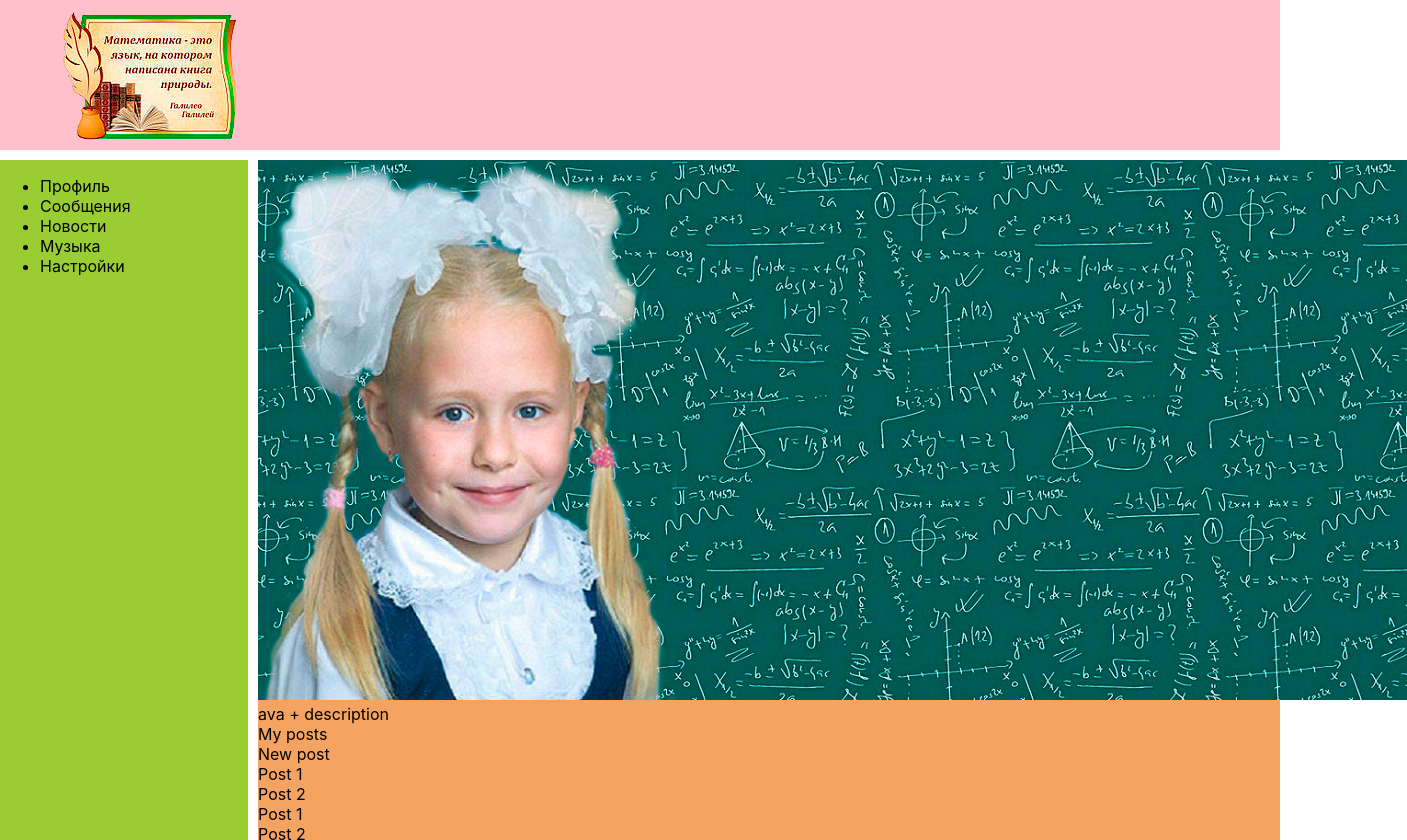
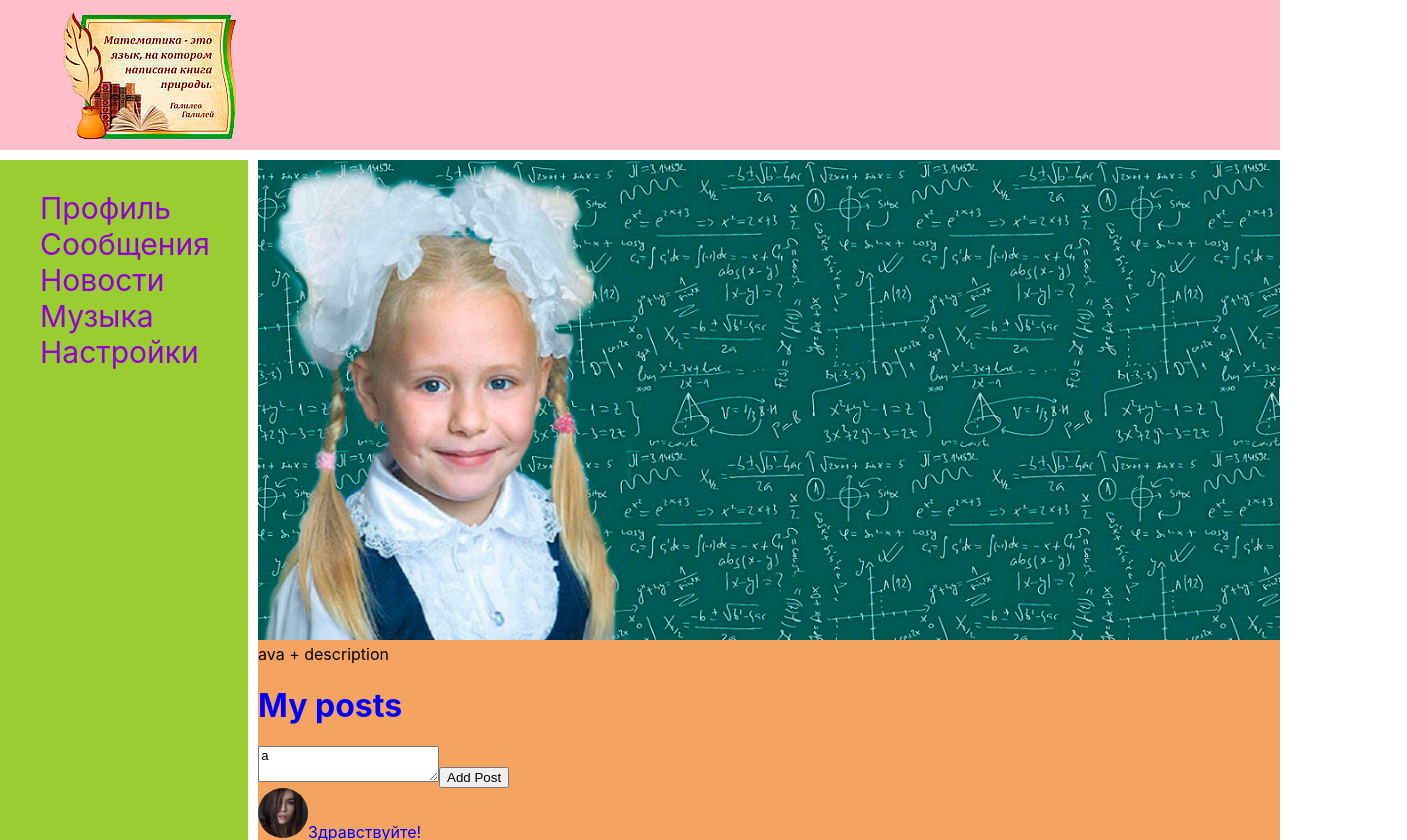
Before and after one commit to zerkalo70/lyubapidan, a React (Create React App) app: page / in a window 1280 px wide. Shown: the top 840 px of the page, 1407 px wide, since content can reach past the window. Built offline with nearby package versions, Linux system fonts and the light colour scheme.

Commit message:
lesson 18

```diff
--- a/src/Components/Navigation/nav.module.css
+++ b/src/Components/Navigation/nav.module.css
@@ -3,3 +3,9 @@
     grid-column: 1/2;
     background-color: yellowgreen;
 }
+
+ul {
+    list-style-type: none;
+    font-size: 30px;
+    color: darkviolet;
+}
--- a/src/Components/Profile/MyPosts/Post/post.module.css
+++ b/src/Components/Profile/MyPosts/Post/post.module.css
@@ -0,0 +1,5 @@
+.post img {
+    width: 50px;
+    height: 50px;
+    border-radius: 30px;
+}
--- a/src/Components/Profile/MyPosts/Post/post.tsx
+++ b/src/Components/Profile/MyPosts/Post/post.tsx
@@ -1,15 +1,16 @@
 import React from "react";
 import s from "./post.module.css";
+import Women1 from "./Women1.jpg"
 
-function Post() {
+type PropsType = {
+    message: string
+}
+
+function Post(props: PropsType) {
     return (
                 <div className={s.post}>
-                    <div>
-                        Post 1
-                    </div>
-                    <div>
-                        Post 2
-                    </div>
+                    <img src={Women1} alt="iso"/>
+                        {props.message}
                 </div>
     )
 }
--- a/src/Components/Profile/MyPosts/myPosts.module.css
+++ b/src/Components/Profile/MyPosts/myPosts.module.css
@@ -0,0 +1,3 @@
+.myPosts {
+    color: blue;
+}
--- a/src/Components/Profile/MyPosts/myPosts.tsx
+++ b/src/Components/Profile/MyPosts/myPosts.tsx
@@ -4,16 +4,17 @@ import Post from "./Post/post";
 
 function MyPosts() {
     return (
-            <div className={s.myPosts}>
-                My posts
-                <div>
-                    New post
-                </div>
-                <div>
-                    <Post/>
-                    <Post/>
-                </div>
+        <div className={s.myPosts}>
+            <h1>My posts</h1>
+            <div>
+<textarea>a</textarea>
+                <button>Add Post</button>
             </div>
+            <div>
+                <Post message = "Здравствуйте!"/>
+                <Post message = "Привет!"/>
+            </div>
+        </div>
     )
 }
 
--- a/src/Components/Profile/profile.module.css
+++ b/src/Components/Profile/profile.module.css
@@ -0,0 +1,3 @@
+.profile img {
+    width: 100%;
+}
```
Also changed, not shown: src/Components/Profile/MyPosts/Post/Women1.jpg (added).
